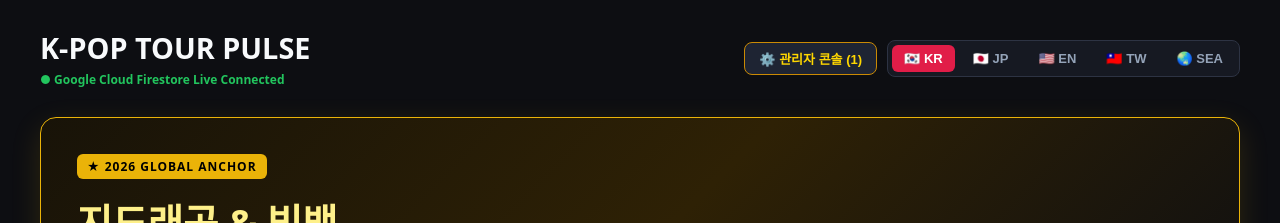
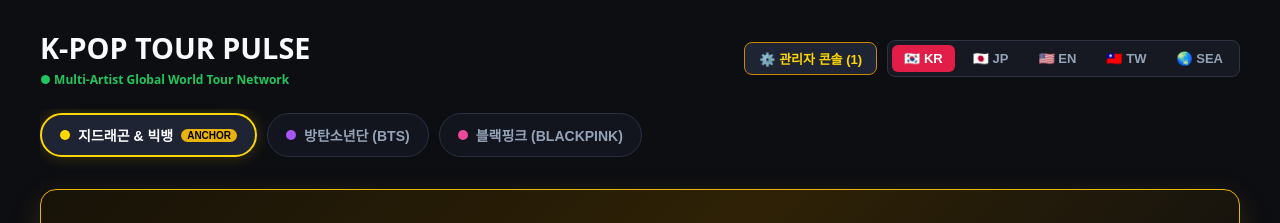
Before and after one commit to PeterPark2021/kpop-map, a React (Vite) app: page / in a window 1280 px wide. Shown: the top 223 px of the page. Built offline with nearby package versions, Linux system fonts and the light colour scheme; no server answers; the database is empty.

Commit message:
feat(ops): 6시간 주기 자동 수집 GitHub Actions 크론 워크플로우(.github/workflows) 구축

```diff
--- a/src/App.tsx
+++ b/src/App.tsx
@@ -1,5 +1,6 @@
-import { useState } from 'react';
-import { gdArtistProfile, sampleNewsFacts, sampleAuditLogs } from './data/initialData';
+import { useState, useMemo } from 'react';
+import { allArtistsCatalog, btsTourEvents, blackpinkTourEvents } from './data/artistsCatalog';
+import { initialBigBangTourEvents, sampleNewsFacts, sampleAuditLogs } from './data/initialData';
 import { useTourEvents } from './hooks/useTourEvents';
 import { useLanguage } from './hooks/useLanguage';
 import { GdAnchorHero } from './components/GdAnchorHero';
@@ -7,11 +8,13 @@
 import { NewsFactFeed } from './components/NewsFactFeed';
 import { LanguageSwitcher } from './components/LanguageSwitcher';
 import { AdminDashboard } from './components/AdminDashboard';
+import { ArtistSelector } from './components/ArtistSelector';
 import { TourEvent, TourNewsFact, PipelineAuditLog } from './types/types';
 
 export default function App() {
   const { currentLang, setCurrentLang } = useLanguage('ko');
-  const { events, updateStatus } = useTourEvents();
+  const { events: gdEvents, updateStatus } = useTourEvents();
+  const [selectedArtistId, setSelectedArtistId] = useState<string>('bigbang-gd');
   const [viewMode, setViewMode] = useState<'anchor' | 'all'>('anchor');
   const [toastMessage, setToastMessage] = useState<string | null>(null);
 
@@ -23,6 +26,17 @@
     setToastMessage(msg);
     setTimeout(() => setToastMessage(null), 3500);
   };
+
+  // 선택된 아티스트 프로필 & 투어 데이터 동적 매핑
+  const currentProfile = useMemo(() => {
+    return allArtistsCatalog.find(a => a.artistId === selectedArtistId) || allArtistsCatalog[0];
+  }, [selectedArtistId]);
+
+  const currentEvents = useMemo(() => {
+    if (selectedArtistId === 'bts') return btsTourEvents;
+    if (selectedArtistId === 'blackpink') return blackpinkTourEvents;
+    return gdEvents.length > 0 ? gdEvents : initialBigBangTourEvents;
+  }, [selectedArtistId, gdEvents]);
 
   const handleStatusToggle = async (selectedEv: TourEvent) => {
     const nextStatus: TourEvent['status'] =
@@ -54,7 +68,6 @@
     showToast('✕ 해당 뉴스 팩트가 반려 처리되었습니다.');
   };
 
-  // 선택된 언어에 정확히 매칭되는 '승인된' 뉴스만 필터링 (SEA는 EN 매핑)
   const targetLang = currentLang === 'sea' ? 'en' : currentLang;
   const approvedNews = allNews.filter(
     (n) => n.reviewStatus === 'approved' && n.language === targetLang
@@ -94,13 +107,13 @@
         />
       )}
 
-      <header style={{ display: 'flex', justifyContent: 'space-between', alignItems: 'center', marginBottom: '28px', flexWrap: 'wrap', gap: '12px' }}>
+      <header style={{ display: 'flex', justifyContent: 'space-between', alignItems: 'center', marginBottom: '20px', flexWrap: 'wrap', gap: '12px' }}>
         <div>
           <h1 style={{ margin: 0, fontSize: '1.8rem', color: '#f8fafc', fontWeight: 800 }}>
             K-POP TOUR PULSE
           </h1>
           <span style={{ fontSize: '12px', color: '#22c55e', fontWeight: 600 }}>
-            ● Google Cloud Firestore Live Connected
+            ● Multi-Artist Global World Tour Network
           </span>
         </div>
 
@@ -124,16 +137,27 @@
         </div>
       </header>
 
+      {/* Tier-1 아티스트 셀렉터 바 (GD / BTS / BLACKPINK) */}
+      <ArtistSelector
+        artists={allArtistsCatalog}
+        selectedArtistId={selectedArtistId}
+        lang={currentLang}
+        onSelectArtist={(id) => {
+          setSelectedArtistId(id);
+          setViewMode('anchor');
+        }}
+      />
+
       {viewMode === 'anchor' && (
         <GdAnchorHero
-          profile={gdArtistProfile}
+          profile={currentProfile}
           lang={currentLang}
           onExploreAll={() => setViewMode('all')}
         />
       )}
 
       <WorldTourMap
-        events={events}
+        events={currentEvents}
         lang={currentLang}
         onSelectEvent={handleStatusToggle}
       />
--- /dev/null
+++ b/src/components/ArtistSelector.tsx
@@ -0,0 +1,68 @@
+import React from 'react';
+import { ArtistProfile, LanguageCode } from '../types/types';
+
+interface Props {
+  artists: ArtistProfile[];
+  selectedArtistId: string;
+  lang: LanguageCode;
+  onSelectArtist: (artistId: string) => void;
+}
+
+export const ArtistSelector: React.FC<Props> = ({ artists, selectedArtistId, lang, onSelectArtist }) => {
+  return (
+    <div style={{
+      display: 'flex',
+      gap: '10px',
+      overflowX: 'auto',
+      padding: '4px 0 16px 0',
+      marginBottom: '16px'
+    }}>
+      {artists.map((artist) => {
+        const isSelected = artist.artistId === selectedArtistId;
+        const badgeColor =
+          artist.artistId === 'bigbang-gd'
+            ? '#ffd700'
+            : artist.artistId === 'bts'
+            ? '#a855f7'
+            : '#ec4899';
+
+        return (
+          <button
+            key={artist.artistId}
+            onClick={() => onSelectArtist(artist.artistId)}
+            style={{
+              display: 'flex',
+              alignItems: 'center',
+              gap: '8px',
+              background: isSelected ? '#1e2433' : '#12151e',
+              color: isSelected ? '#fff' : '#94a3b8',
+              border: isSelected ? `2px solid ${badgeColor}` : '1px solid #283042',
+              padding: '10px 18px',
+              borderRadius: '24px',
+              cursor: 'pointer',
+              fontWeight: 700,
+              fontSize: '14px',
+              whiteSpace: 'nowrap',
+              boxShadow: isSelected ? `0 0 15px ${badgeColor}33` : 'none',
+              transition: 'all 0.15s ease'
+            }}
+          >
+            <span style={{
+              width: '10px',
+              height: '10px',
+              borderRadius: '50%',
+              background: badgeColor,
+              display: 'inline-block'
+            }} />
+            {artist.name[lang] || artist.name.en}
+            {artist.isAnchor && (
+              <span style={{ fontSize: '10px', background: '#eab308', color: '#000', padding: '1px 6px', borderRadius: '10px', fontWeight: 800 }}>
+                ANCHOR
+              </span>
+            )}
+          </button>
+        );
+      })}
+    </div>
+  );
+};
--- /dev/null
+++ b/src/data/artistsCatalog.ts
@@ -0,0 +1,33 @@
+import { ArtistProfile, TourEvent, TourNewsFact } from '../types/types';
+
+export const allArtistsCatalog: ArtistProfile[] = [
+  {
+    artistId: 'bigbang-gd',
+    name: { ko: '지드래곤 & 빅뱅', en: 'G-DRAGON & BIGBANG', ja: 'G-DRAGON & BIGBANG', zh: 'G-DRAGON & BIGBANG', sea: 'G-DRAGON & BIGBANG' },
+    description: { ko: '2026 빅뱅 20주년 기념 월드투어 & GD 솔로 프로젝트 아카이브', en: '2026 BIGBANG 20th Anniversary World Tour & G-DRAGON Solo Archive', ja: '2026 BIGBANG 20周年記念ワールドツアー & GDソロアーカイブ', zh: '2026 BIGBANG 20週年紀念世界巡迴 & GD個人項目檔案', sea: '2026 BIGBANG 20th Anniversary World Tour & GD Solo Archive' },
+    isAnchor: true
+  },
+  {
+    artistId: 'bts',
+    name: { ko: '방탄소년단 (BTS)', en: 'BTS', ja: 'BTS (防弾少年団)', zh: '防彈少年團 (BTS)', sea: 'BTS' },
+    description: { ko: '2026 BTS 완전체 컴백 기념 초대형 스타디움 월드투어', en: '2026 BTS Full Group Reunion Global Stadium World Tour', ja: '2026 BTS 完全体カムバック記念 スタジアムワールドツアー', zh: '2026 BTS 全體回歸紀念 體育場世界巡迴演唱會', sea: '2026 BTS Full Group Reunion Global Stadium World Tour' }
+  },
+  {
+    artistId: 'blackpink',
+    name: { ko: '블랙핑크 (BLACKPINK)', en: 'BLACKPINK', ja: 'BLACKPINK', zh: 'BLACKPINK', sea: 'BLACKPINK' },
+    description: { ko: '2026 BORN AGAIN 글로벌 돔 & 스타디움 월드투어', en: '2026 BORN AGAIN Global Dome & Stadium World Tour', ja: '2026 BORN AGAIN ドーム＆スタジアム ワールドツアー', zh: '2026 BORN AGAIN 全球巡迴演唱會', sea: '2026 BORN AGAIN Global Dome & Stadium World Tour' }
+  }
+];
+
+export const btsTourEvents: TourEvent[] = [
+  { eventId: 'bts-seoul-2026', tourId: 'bts-2026-world', artistId: 'bts', artistName: { ko: '방탄소년단', en: 'BTS', ja: 'BTS', zh: 'BTS' }, city: { ko: '서울', en: 'Seoul', ja: 'ソウル', zh: '首爾', sea: 'Seoul' }, country: 'KR', venueName: 'Seoul Olympic Stadium', coordinates: { lat: 37.5158, lng: 127.0728 }, eventDate: '2026-06-13T18:00:00Z', showCount: 3, status: 'ticketOpen', isHighlight: true, ticketUrl: 'https://weverse.example.com/bts' },
+  { eventId: 'bts-la-2026', tourId: 'bts-2026-world', artistId: 'bts', artistName: { ko: '방탄소년단', en: 'BTS', ja: 'BTS', zh: 'BTS' }, city: { ko: '로스앤젤레스', en: 'Los Angeles', ja: 'ロサンゼルス', zh: '洛杉磯', sea: 'Los Angeles' }, country: 'US', venueName: 'SoFi Stadium', coordinates: { lat: 33.9535, lng: -118.3390 }, eventDate: '2026-07-04T19:30:00Z', showCount: 4, status: 'scheduled', isHighlight: true },
+  { eventId: 'bts-london-2026', tourId: 'bts-2026-world', artistId: 'bts', artistName: { ko: '방탄소년단', en: 'BTS', ja: 'BTS', zh: 'BTS' }, city: { ko: '런던', en: 'London', ja: 'ロンドン', zh: '倫敦', sea: 'London' }, country: 'GB', venueName: 'Wembley Stadium', coordinates: { lat: 51.5560, lng: -0.2795 }, eventDate: '2026-07-25T19:00:00Z', showCount: 2, status: 'scheduled', isHighlight: true },
+  { eventId: 'bts-tokyo-2026', tourId: 'bts-2026-world', artistId: 'bts', artistName: { ko: '방탄소년단', en: 'BTS', ja: 'BTS', zh: 'BTS' }, city: { ko: '도쿄', en: 'Tokyo', ja: '東京', zh: '東京', sea: 'Tokyo' }, country: 'JP', venueName: 'Japan National Stadium', coordinates: { lat: 35.6778, lng: 139.7145 }, eventDate: '2026-08-15T18:00:00Z', showCount: 2, status: 'scheduled', isHighlight: true }
+];
+
+export const blackpinkTourEvents: TourEvent[] = [
+  { eventId: 'bp-seoul-2026', tourId: 'bp-2026-bornagain', artistId: 'blackpink', artistName: { ko: '블랙핑크', en: 'BLACKPINK', ja: 'BLACKPINK', zh: 'BLACKPINK' }, city: { ko: '서울', en: 'Seoul', ja: 'ソウル', zh: '首爾', sea: 'Seoul' }, country: 'KR', venueName: 'Gocheok Sky Dome', coordinates: { lat: 37.4982, lng: 126.8671 }, eventDate: '2026-05-23T18:00:00Z', showCount: 2, status: 'ticketOpen', isHighlight: true },
+  { eventId: 'bp-paris-2026', tourId: 'bp-2026-bornagain', artistId: 'blackpink', artistName: { ko: '블랙핑크', en: 'BLACKPINK', ja: 'BLACKPINK', zh: 'BLACKPINK' }, city: { ko: '파리', en: 'Paris', ja: 'パリ', zh: '巴黎', sea: 'Paris' }, country: 'FR', venueName: 'Stade de France', coordinates: { lat: 48.9245, lng: 2.3602 }, eventDate: '2026-06-20T20:00:00Z', showCount: 1, status: 'scheduled', isHighlight: true },
+  { eventId: 'bp-taipei-2026', tourId: 'bp-2026-bornagain', artistId: 'blackpink', artistName: { ko: '블랙핑크', en: 'BLACKPINK', ja: 'BLACKPINK', zh: 'BLACKPINK' }, city: { ko: '가오슝', en: 'Kaohsiung', ja: '高雄', zh: '高雄', sea: 'Kaohsiung' }, country: 'TW', venueName: 'Kaohsiung National Stadium', coordinates: { lat: 22.6273, lng: 120.3014 }, eventDate: '2026-07-11T19:00:00Z', showCount: 2, status: 'scheduled', isHighlight: true }
+];
```
Also changed, not shown: scripts/crawlerSimulator.mjs (added, +18 -0 lines), 1 other file (tests, documents, lock files or other folders).
